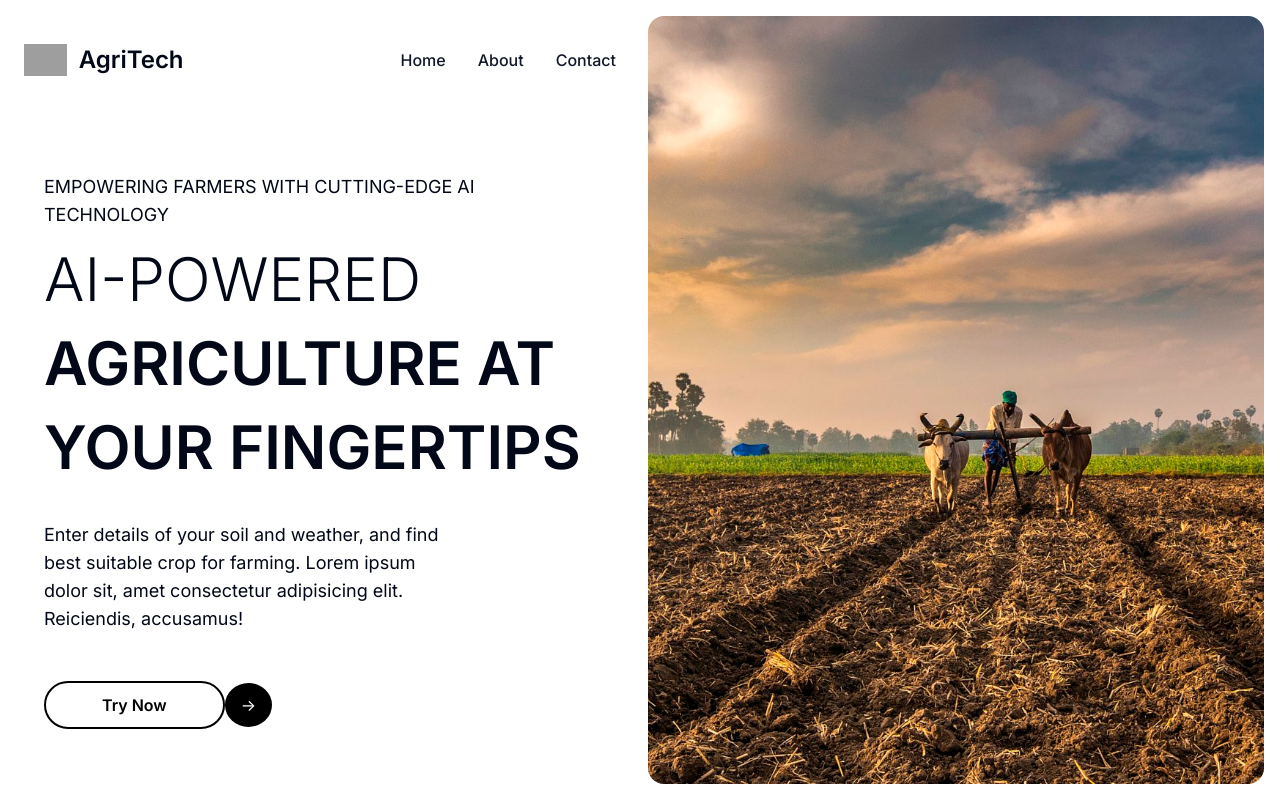
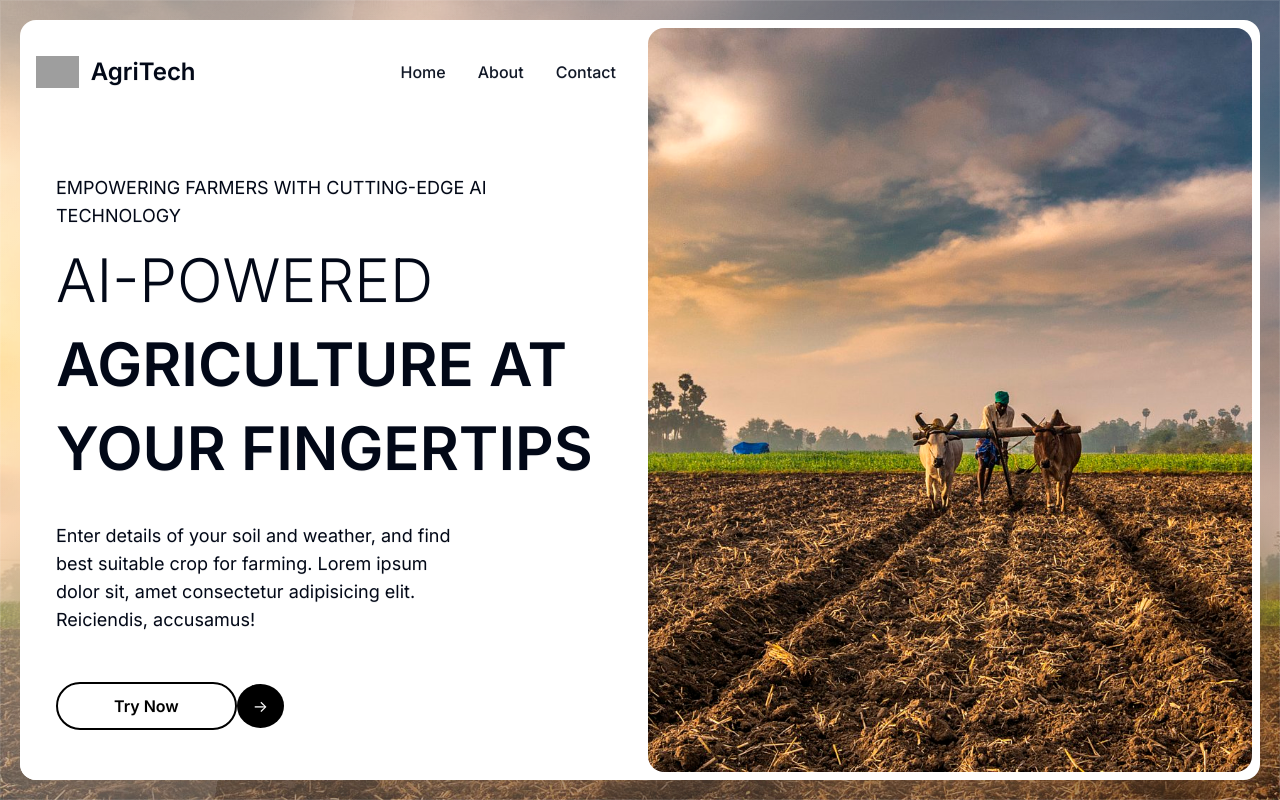
Before and after one commit to lsvishawjeet/agriTech, a Next.js app: page /home in a window 1280 px wide. Built offline with nearby package versions, Linux system fonts and the light colour scheme; grey boxes are pictures that could not be loaded.

Commit message:
some design changes

```diff
--- a/package.json
+++ b/package.json
@@ -23,6 +23,7 @@
     "@types/node": "^20",
     "@types/react": "^18",
     "@types/react-dom": "^18",
+    "daisyui": "^4.12.8",
     "postcss": "^8",
     "tailwindcss": "^3.4.1",
     "typescript": "^5"
--- a/src/app/(app)/home/page.tsx
+++ b/src/app/(app)/home/page.tsx
@@ -4,9 +4,9 @@ import React from "react";
 
 function page() {
   return (
-    <div className="h-[100vh] w-[100vw]">
-      <div className="h-[100%] w-[100vw] p-2 md:flex">
-        <div className="md:w-1/2 h-[100%]">
+    <div className="h-[100vh] w-[100vw] bg-fields">
+      <div className="h-[100%] w-[100vw] md:p-5 md:flex glass">
+        <div className="md:w-1/2 h-[100%] bg-white rounded-l-2xl overflow-hidden">
           <div className="md:pr-2 md:mt-5">
             <Navbar />
           </div>
@@ -14,7 +14,7 @@ function page() {
             <Main />
           </div>
         </div>
-        <div className="md:w-1/2 bg-white h-[100%] p-2">
+        <div className="md:w-1/2 bg-white h-[100%] p-2 rounded-r-2xl">
             <div className=" bg-fields bg-center bg-cover h-[100%] rounded-2xl">
 
             </div>
--- a/src/components/Main.tsx
+++ b/src/components/Main.tsx
@@ -3,7 +3,7 @@ import { Button } from "@/components/ui/button"
 
 function Main() {
   return (
-    <div className='md:m-9 ml-5 mr-5 flex flex-col bg-white'>
+    <div className='md:m-9 ml-5 mr-5 flex flex-col '>
       <div className='mb-5'>
         <h1 className='text-sm md:text-lg'>EMPOWERING FARMERS WITH CUTTING-EDGE AI TECHNOLOGY</h1>
       </div>
@@ -16,7 +16,7 @@ function Main() {
         <span className='text-sm md:text-lg'>Enter details of your soil and weather, and find best suitable crop for farming. Lorem ipsum dolor sit, amet consectetur adipisicing elit. Reiciendis, accusamus!</span>
       </div>
       <div className='mt-10'>
-        <span className='bg-white p-3 pr-14 pl-14 text-black border-2 border-black rounded-3xl font-semibold'>Try Now</span>
+        <span className='p-3 pr-14 pl-14 text-black border-2 border-black rounded-3xl font-semibold'>Try Now</span>
         <span className='pt-3 pb-3 pl-4 pr-4 bg-black text-white rounded-[100%]'>{"->"}</span>
       </div>
     </div>
--- a/tailwind.config.ts
+++ b/tailwind.config.ts
@@ -77,7 +77,7 @@ const config = {
       },
     },
   },
-  plugins: [require("tailwindcss-animate")],
+  plugins: [require("tailwindcss-animate"), require('daisyui'),],
 } satisfies Config
 
 export default config
```
Also changed, not shown: 1 other file (tests, documents, lock files or other folders).
